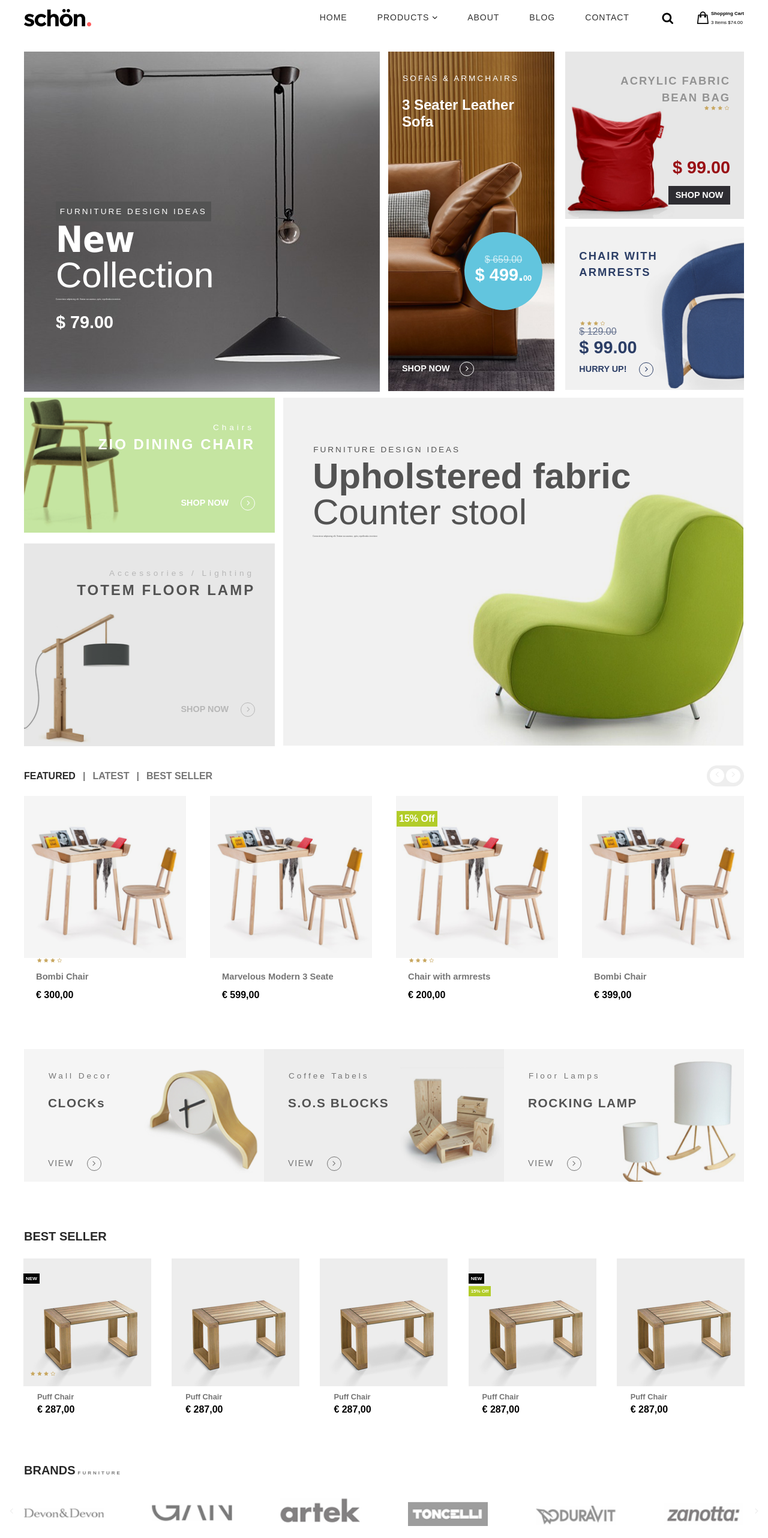
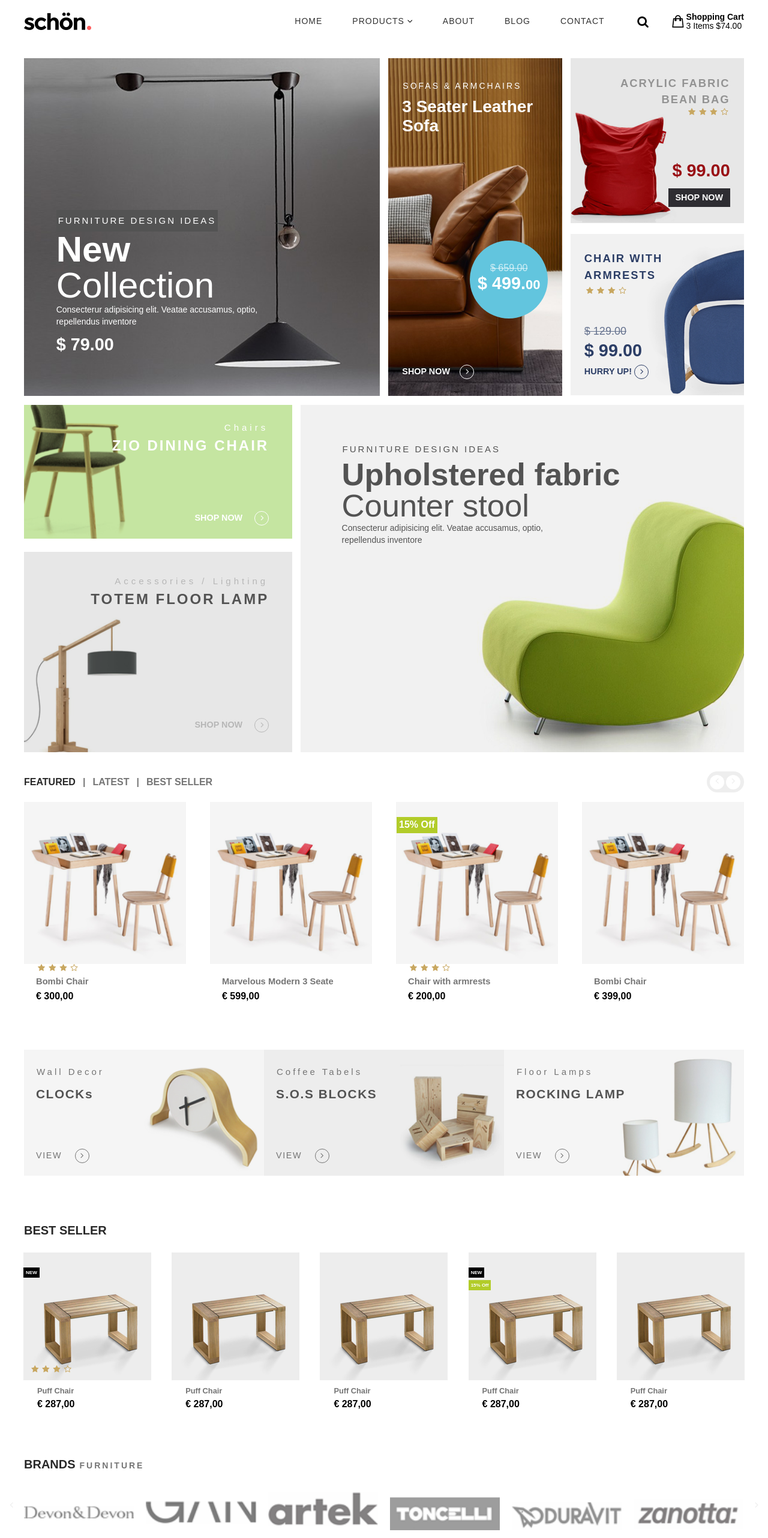
Before and after one commit to qshaystar/offical-site, a plain HTML site: page index.html in a window 1280 px wide. Shown: the part 60-2624 px from the top of the page at 60% size. Drawn offline with Linux system fonts and the light colour scheme.

Commit message:
fixing problems

```diff
--- a/index.html
+++ b/index.html
@@ -113,10 +113,11 @@
 		<div class="header">
 			<div class="container">
 				<div class="row">
-					<div class="col-6 banners">
+					<div class="col-6 banners collection-banner">
 						<img src="images/lamp.png" alt="new collection">
 
-						<div class="banner-text collection-benner">
+						<div class="banner-text">
+							<div class="collection-text">
 								<div class="tag">furniture design ideas</div>
 								<div class="banner-title">
 									<h2>New</h2>
@@ -125,14 +126,20 @@
 								<p>Consecterur adipisicing elit. Veatae accusamus, optio, repellendus inventore</p>
 								<div class="price">$ 79.00</div>
 							</div>
+
+						</div>
 					</div>
 
-					<div class="col-3 banners">
+					<div class="col-3 banners sofa-banner">
 						<img src="images/sofa.png" alt="sofa">
-						<div class="banner-text sofa-banner">
+						<div class="banner-text long-ver">
+							<div class="sofa-text">
+								<div class="top">
 									<div class="tag">Sofas & armchairs</div>
 
 									<h3 class="banner-title">3 Seater Leather <br> Sofa</h3>
+								</div>
+
 
 								<div class="price-label">
 									<div class="discount">$ 659.<span>00</span></div>
@@ -144,11 +151,14 @@
 
 						</div>
 
+					</div>
+
 					<div class="col-3">
-						<div class="banners">
+						<div class="banners bean-banner">
 							<img src="images/bean-bag.png" alt="bean bag">
 
-							<div class="bean-banner  banner-text">
+							<div class="banner-text bean-text">
+								<div class="top">
 									<h3 class="banner-title">
 										Acrylic Fabric <br> Bean Bag
 									</h3>
@@ -158,15 +168,20 @@
 										<li><i class="icon-star"></i></li>
 										<li><i class="icon-star-empty"></i></li>
 									</ul>
+								</div>
+
+								<div class="down">
 									<div class="price">$ 99.00</div>
 									<a href="#" class="go-shop">shop now</a>
 								</div>
+
+							</div>
 						</div>
 
-						<div class="banners">
+						<div class="banners blue-chair-banner">
 							<img src="images/blue-chair.png" alt="chair with armrests">
 
-							<div class="blue-chair-banner banner-text">
+							<div class=" banner-text blue-chair-text">
 								<h3 class="banner-title">
 									Chair With <br> Armrests
 								</h3>
@@ -176,9 +191,14 @@
 										<li><i class="icon-star"></i></li>
 										<li><i class="icon-star-empty"></i></li>
 								</ul>
+
+								<div class="down">
+
 									<div class="discount">$ 129.00</div>
 									<div class="price">$ 99.00</div>
 									<a href="#" class="go-shop">hurry up! <span class="detail-btn"><i class="icon-angle-right"></i></span></a>
+								</div>
+
 							</div>
 
 						</div>
@@ -187,21 +207,27 @@
 
 				<div class="row full-padding">
 					<div class="col-5">
-						<div class="banners">
+						<div class="banners dining-chair-banner">
 							<img src="images/chair-green-bg.png" alt="dining chair">
-							<div class="dining-chair-banner banner-text">
+							<div class="dining-chair-text banner-text">
+								<div class="top">
 									<div class="tag">chairs</div>
 									<h3 class="banner-title">zio dining chair</h3>
+								</div>
+
 								<a class="go-shop">shop now <span class="detail-btn"><i class="icon-angle-right"></i></span></a>
 							</div>
 						</div>
-						<div class="banners">
+						<div class="banners floor-lamp-banner">
 							<img src="images/floor-lamp.png" alt="floor lamp">
-							<div class="floor-lamp-banner banner-text">
+							<div class="floor-lamp-text banner-text">
+								<div class="top">
 									<div class="tag">
 									Accessories / Lighting
 									</div>
 									<h3 class="banner-title">totem floor lamp</h3>
+								</div>
+
 								<a href="#" class="go-shop">shop now <span class="detail-btn"><i class="icon-angle-right"></i></span></a href="#">
 							</div>
 
@@ -210,9 +236,9 @@
 
 					</div>
 
-					<div class="col-7 banners">
+					<div class="col-7 banners stool-banner">
 						<img src="images/stool.png" alt="counter stool">
-						<div class="stool-banner banner-text">
+						<div class="stool-text banner-text">
 							<div class="tag">furniture design ideas</div>
 							<div class="banner-title">
 								<h2>Upholstered fabric</h2>
@@ -321,6 +347,7 @@
 						<img src="images/clocks.png" alt="clocks">
 
 						<div class="product-text">
+
 							<div class="tag">Wall Decor</div>
 							<h3 class="product-name">clock<span>s</span></h3>
 							<a href="#" class="go-shop">View <span class="detail-btn"><i class="icon-angle-right"></i></span></a>
@@ -543,22 +570,28 @@
 
 				<div class="row">
 					<div class="col-2 brand-logo">
-						<img src="images/brand-devon.png" alt="devon">
+						<a href="#"><img src="images/brand-devon.png" alt="devon"></a>
+
 					</div>
 					<div class="col-2 brand-logo">
-						<img src="images/brand-gan.png" alt="gan">
+						<a href="#"><img src="images/brand-gan.png" alt="gan"></a>
+
 					</div>
 					<div class="col-2 brand-logo">
-						<img src="images/brand-artek.png" alt="artek">
+						<a href="#"><img src="images/brand-artek.png" alt="artek"></a>
+
 					</div>
 					<div class="col-2 brand-logo">
-						<img src="images/brand-ton.png" alt="ton">
+						<a href="#"><img src="images/brand-ton.png" alt="ton"></a>
+
 					</div>
 					<div class="col-2 brand-logo">
-						<img src="images/brand-duravit.png" alt="duravit">
+						<a href="#"><img src="images/brand-duravit.png" alt="duravit"></a>
+
 					</div>
 					<div class="col-2 brand-logo">
-						<img src="images/brand-zan.png" alt="zan">
+						<a href="#"><img src="images/brand-zan.png" alt="zan"></a>
+
 					</div>
 				</div>
 
--- a/less/about.less
+++ b/less/about.less
@@ -171,12 +171,12 @@
 	.team-member {
 
 		.row {
-			margin: 0 -3em;
+			margin: 0 -20px;
 		}
 	}
 
 	.member {
-		padding: 0 3em;
+		padding: 0 20px;
 	}
 
 	.workspace {
@@ -234,8 +234,6 @@
 		.cover {
 
 			.social-media {
-				width: 100%;
-				left: 66%;
 
 				li {
 					width: 2.25em;
@@ -261,7 +259,12 @@
     		padding: 0 .8em;
 		}
 
+		.images-grid {
+			position: relative;
+		}
+
 		.img-group {
+
 
 			&:first-child {
 				margin-bottom: .8em;
@@ -272,5 +275,31 @@
 				}
 			}
 		}
+
+		.control-bar {
+		    position: absolute;
+		    left: 0;
+		    right: 0;
+		    bottom: 0;
+		    top: 0;
+		    border-radius: 0;
+		    padding: 0;
+		    background: transparent;
+
+	    	a {
+				color: @gray-text;
+	    	}
+		}
+
+		.control-left {
+			position: absolute;
+		    left: -5%;
+		    top: 50%;
+		}
+		.control-right {
+			position: absolute;
+		    right: -5%;
+		    top: 50%;
+		}
 	}
 }
--- a/less/contact.less
+++ b/less/contact.less
@@ -54,14 +54,9 @@
 
 
 .map {
-	position: relative;
+
 	margin: 4em 0;
 
-	.logo {
-		position: absolute;
-		top: 30%;
-    	left: 50%;
-	}
 }
 
 .simpel-ver {
@@ -153,6 +148,10 @@
 			text-transform: uppercase;
 		}
 
+		.info {
+			text-align: left;
+		}
+
 		.info-box {
 			&:last-child {
 			text-align: right;
@@ -163,23 +162,18 @@
 
 		.payment-methods, .copyright {
 			float: none;
-			position: relative;
-			left: 50%;
+			text-align: center;
+		}
+
+		.payment-methods {
+
+			img {
+				display: inline-block;
+			}
 
 		}
 
-		.payment-methods {
-			width: 28%;
-			transform: translateX(-25%);
 
-			img {
-				width: 100%;
-			}
-		}
-
-		.copyright {
-			transform: translateX(-7.25%);
-		}
 
 
 	}
@@ -243,14 +237,6 @@
 			justify-content: flex-end;
 		}
 
-		.payment-methods {
-			width: 17%;
-			transform: translateX(-44%);
-		}
-
-		.copyright {
-			transform: translateX(-7.5%);
-		}
 
 
 	}
--- a/less/main.less
+++ b/less/main.less
@@ -69,12 +69,13 @@ p {
 	max-width: 320px;
 	display: block;
 	margin: 0 auto;
+	padding: 0 15px;
 }
 
 
 
 .col-2 {
-	width: 50%;
+	width: 70%;
 }
 
 .col-2-5 {
@@ -238,10 +239,21 @@ p {
 
 .banners {
 	position: relative;
+	margin-top: 5px;
 }
 
 .banner-text {
 	z-index: 2;
+	position: absolute;
+    top: 10%;
+    right: 10%;
+    left: 10%;
+    bottom: 10%;
+}
+
+.long-ver {
+	top: 5%;
+	bottom: 5%;
 }
 
 .banner-title {
@@ -384,7 +396,7 @@ h4.title {
 }
 
 .placeholder {
-	font-size: .5rem;
+	font-size: 13px;
 	opacity: 0;
 }
 
@@ -396,83 +408,79 @@ h4.title {
 .header  {
 	img {
 		display: inline;
-	}
-
-	.col-3{
-
-		&:nth-child(2) {
-			width: 48%;
-
-		}
-
-		&:nth-child(3) {
-			width: 52%;
-		}
-
-		.banners {
-			margin-left: 0.2em;
-
-			&:nth-child(2) {
-				margin-top: .65em;
-			}
-		}
-	}
-
-}
-
-.collection-benner {
-	position: absolute;
-    top: 110px;
-    left: 30px;
-    width: 60%;
+		object-fit: cover;
+		height: 100%
+	}
+
+}
+
+
+.collection-banner {
+	height: 300px;
+}
+
+.collection-text {
+    position: absolute;
+    bottom: 0;
+    width: 80%;
     color: white;
-	.tag {
+
+    .tag {
 		display: inline-block;
 		padding: 0.2em .2em;
 		background-color: @gray-color;
 	}
-    .banner-title {
+
+	.banner-title {
     	font-size: 1.5rem;
     	line-height: 1;
     }
 
-    .price {
+		.price {
     	line-height: 2;
     }
-
-    h2:first-child {
-    	font-family: Tahoma;
+}
+
+
+.sofa-banner {
+	width: 100%;
+	height: 400px;
+}
+
+.sofa-text {
+	width: 100%;
+    color: white;
+
+    .tag {
+    	text-align: center;
+    	font-size: 14px;
+    	line-height: 2.5;
     }
-}
-
-
-
-.sofa-banner {
-	position: absolute;
-    top: 10px;
-    left: 5px;
-    color: white;
+
     .banner-title {
-    	margin-top: 1rem;
-    	font-size: 1.12rem;
+
+    	font-size: 28px;
     }
 
     .price-label {
+    	position: absolute;
+	    right: 0;
+	    bottom: 20%;
 	    border-radius: 50%;
-	    margin-top: 6em;
-   		margin-left: 5em;
 	    padding-top: 1.25rem;
-	    width: 5rem;
-	    height: 5rem;
+	    width: 5.5rem;
+	    height: 5.5rem;
 	    text-align: center;
 	    background: #62c5de;
+
 	    .price span {
 	    	font-size: .8rem;
 	    }
     }
 
     .go-shop {
-    	margin-top: 4em;
+    	position: absolute;
+    	bottom: 0;
     	color: white;
 
     }
@@ -480,16 +488,18 @@ h4.title {
 
 
 .bean-banner, .blue-chair-banner {
-	position: absolute;
-	top: 10px;
-	left: 10px;
-	right: 10px;
-	bottom: 10px;
+	height: 250px;
+	width: 100%;
 
 	.banner-title {
+		font-size: 22px;
 		text-transform: uppercase;
 		letter-spacing: .05rem;
 	}
+
+	.price {
+		font-size: 22px;
+	}
 }
 
 .bean-banner {
@@ -503,10 +513,15 @@ h4.title {
 		float: right;
 	}
 
+	.down {
+		position: absolute;
+	    right: 0;
+	    bottom: 0
+	}
+
 	.price {
 		clear: both;
-		margin-top: 3rem;
-    	margin-bottom: .55rem;
+  		line-height: 2;
 		color: #991015;
 	}
 
@@ -522,17 +537,27 @@ h4.title {
 	color: #2c3e66;
 
 	.stars {
-		margin-top: 1.3rem;
+		line-height: 2;
+	}
+
+	.down {
+		position: absolute;
+		left: 0;
+		bottom: 0;
 	}
 
 	.discount {
 		color: #2c3e66;
 		opacity: .7;
+		font-size: 14px;
+	}
+
+	.price {
+		line-height: 1.5;
 	}
 
 	.go-shop  {
 		color: #2c3e66;
-		margin-top: .5rem;
 
 	}
 
@@ -542,10 +567,6 @@ h4.title {
 }
 
 .dining-chair-banner, .floor-lamp-banner {
-	position: absolute;
-	top: 20px;
-	right: 20px;
-	text-align: right;
 
 	.banner-title {
 		font-size: 1.25rem;
@@ -554,21 +575,39 @@ h4.title {
 	}
 
 	.tag {
+		text-align: right;
 		text-transform: capitalize;
 	}
 
+	.top {
+		position: absolute;
+		right: 0;
+	}
+
+	.go-shop {
+		position: absolute;
+		right: 0;
+		bottom: 0;
+	}
+
 }
 
 .dining-chair-banner {
+	height: 158px;
+	width: 100%;
 	color: white;
+
+
 	.go-shop {
-		margin-top: 6.5em;
 		color: white;
 	}
 }
 
 .floor-lamp-banner {
+	height: 234px;
+	width: 100%;
 	color: @gray-color;
+
 	.tag {
 		color: #b7b7b7;
 	}
@@ -580,9 +619,8 @@ h4.title {
 }
 
 .stool-banner {
-	position: absolute;
-    top: 30px;
-    left: 20px;
+	height: 220px;
+	width: 100%;
 	color: @gray-color;
 
 	.banner-title {
@@ -611,6 +649,12 @@ h4.title {
 
 	.col-4 {
 		position: relative;
+		height: 160px;
+
+		img {
+			height: 100%;
+			object-fit: cover;
+		}
 	}
 
 	.discount-label {
@@ -620,15 +664,16 @@ h4.title {
 
 	.product-name {
 		font-size: .92rem;
-		line-height: 3;
+		line-height: 2;
 	}
 
 	.product-text {
 		position: absolute;
-	    top: 30px;
-	    left: 25px;
+		top: 10%;
+	    right: 5%;
+	    left: 5%;
+	    bottom: 10%;
 	    color: @gray-text;
-	    line-height: 0;
 	    letter-spacing: .1rem;
 
 	    a {
@@ -655,7 +700,8 @@ h4.title {
 	}
 
 	.go-shop {
-	    	margin-top: 4em;
+	    	position: absolute;
+	    	bottom: 0;
 	    	font-weight: normal;
 	 }
 
@@ -783,12 +829,13 @@ h4.title {
 	padding-bottom: 4em;
 
 	.row {
-		margin: 0 -2em;
+		margin: 0 -10px;
+		text-align: center;
 	}
 
 	.subtitle {
 		padding-left: .5em;
-		font-size: .5rem;
+		font-size: 14px;
 	    letter-spacing: 3px;
 		color: @gray-text;
 	}
@@ -798,7 +845,9 @@ h4.title {
 	}
 
 	.brand-logo {
-		padding: .5em 2em;
+		float: none;
+		display: inline-block;
+		padding: .5em 10px;
 	}
 }
 
@@ -919,6 +968,7 @@ hr {
 
 	.container {
 		max-width: 720px;
+		padding: 0;
 	}
 
 
@@ -945,6 +995,15 @@ hr {
 		}
 	}
 
+
+	.col-5 {
+		width: 38%;
+	}
+
+	.col-7 {
+		width: 62%;
+	}
+
 // header
 	.account, #nav {
 		width: 720px;
@@ -953,7 +1012,7 @@ hr {
 	#breadcrumbs {
 		display: flex;
 		justify-content: center;
-		font-size: .5rem;
+		font-size: 14px;
 		line-height: 3;
 		color: @gray-text;
 
@@ -967,7 +1026,7 @@ hr {
 // content
 
 	p {
-		font-size: .2rem;
+		font-size: 14px;
 	}
 
 	.banners {
@@ -975,19 +1034,19 @@ hr {
 	}
 
 	.tag {
-		font-size: .5rem;
+		font-size: 13px;
 	}
 
 	.discount {
-		font-size: .5rem;
+		font-size: 14px;
 	}
 
 	.go-shop {
-		font-size: .5rem;
+		font-size: 13px;
 	}
 
 	.stars {
-			font-size: .5rem;
+			font-size: 13px;
 	}
 
 
@@ -1000,31 +1059,9 @@ hr {
 		}
 
 		.col-3 {
-
-			&:nth-child(2) {
-				width: 24%;
-			}
-
-
-			&:nth-child(3) {
-				width: 26%;
-			}
-		}
-
-		.col-5 {
-			width: 35.6%;
-
-			.banners {
-				&:nth-child(2) {
-					margin-top: .65em;
-				}
-			}
-
-		}
-
-	.col-7 {
-		width: 64.3%
-		}
+			width: 25%;
+		}
+
 
 	.full-padding {
 		padding-top: .5em;
@@ -1036,35 +1073,29 @@ hr {
 		}
 	}
 
-	.collection-benner {
-		top: 145px;
+	.collection-banner {
+
+		height: 340px;
+
+	}
+
+	.sofa-banner {
+		height: 340px;
+
+	}
+
+	.sofa-text {
+
+		.tag {
+			font-size: 12px;
+		}
 
 		.banner-title {
-			font-size: 1.35rem;
-		}
-		.tag {
-			padding: .2em .5em;
-		}
-	}
-
-	.sofa-banner {
-		left: 10px;
-
-		.price-label {
-			margin-top: 6em;
-    		margin-left: 4em;
-			width: 5.5em;
-			height: 5.5em;
-		}
-
-		.go-shop {
-			margin-top: 3em;
+			font-size: 18px;
 		}
 	}
 
 	.bean-banner, .blue-chair-banner {
-		left: 13px;
-		right: 13px;
 
 		.banner-title {
 			font-size: .9rem;
@@ -1073,18 +1104,22 @@ hr {
 
 	}
 
-	.col-3 {
-		.banners {
-			margin: 0;
-		}
-	}
+	.bean-banner {
+		height: 166px;
+	}
+
+	.blue-chair-banner {
+		height: 162px;
+		margin-top: 11px;
+	}
+
 
 
 
 
 	.stool-banner {
-		top: 35px;
-   	 	left: 30px;
+		height: 349px;
+
 
    	 	.banner-title {
    	 		font-size: 1.35rem;
@@ -1099,39 +1134,35 @@ hr {
 	}
 
 	.dining-chair-banner {
-
-		.go-shop {
-			margin-top: 4em;
-		}
+		height: 136px;
+
 	}
 
 	.floor-lamp-banner {
-
-		.go-shop {
-			margin-top: 9em;
-		}
+		height: 203px;
+		margin-top: 10px;
+
 	}
 
 	.features {
 
 		.feature:nth-child(2) {
-		margin: 0 -5em;
-		}
-
-		.product-text {
-			top: 40px;
-			left: 30px;
-
-		}
+		margin: 0 -20px;
+		}
+
 
 	}
 
 
 	.feature {
 
+		.col-4 {
+			height: 210px;
+		}
+
 
 		.feature-item {
-			padding: 0 5em;
+			padding: 0 20px;
 		}
 
 
@@ -1160,26 +1191,37 @@ hr {
 		}
 	}
 
+	.brands {
+		.row {
+			text-align: left;
+		}
+
+		.brand-logo {
+			float: left;
+		}
+	}
+
 
 	// footer
 
 	.guarantee {
-		margin: 0 -2.5em;
+		margin: 0 10px;
 	}
 
 	.pros {
-		padding: 0 2.5em;
+		padding: 0 10px;
 	}
 
 	.info {
 		padding-bottom: 3em;
+		text-align: center;
 
 		.col-3 {
 			width: 100%;
 		}
 
 		.address, a, i {
-			font-size: .5rem;
+			font-size: 14px;
 		}
 
 
@@ -1191,12 +1233,17 @@ hr {
 		display: inline-block;
 		float: left;
 		width: 50%;
-		font-size: .5rem;
+		font-size: 14px;
 	}
 
 
 	.social-media  {
 		padding-bottom: 0;
+
+		ul {
+			display: inline-block;
+		}
+
 		i {
 			font-size: 1rem;
 		}
@@ -1206,7 +1253,7 @@ hr {
 
 	.copyright {
 		float: left;
-		font-size: .5rem;
+		font-size: 14px;
 	}
 
 	.payment-methods {
@@ -1302,7 +1349,7 @@ hr {
 					display: inline-block;
 					padding: 10px 20px;
 					color: @light-gray-color;
-					font-size: .5rem;
+					font-size: 14px;
 					transition: background-color .5s;
 				 &:hover {
 				 	background-color: #3f3e43;
@@ -1395,7 +1442,7 @@ hr {
 		.cart-content {
 			float: right;
 			display: inline;
-		    font-size: 0.5rem;
+		    font-size: 14px;
 		    line-height: 15px;
 
 		    div {
@@ -1410,8 +1457,8 @@ hr {
 
 	.tag {
 		line-height: 2;
-		font-size: .85rem;
 		font-weight: 500;
+		font-size: 15px;
 		letter-spacing: 3px;
 	}
 
@@ -1471,11 +1518,6 @@ hr {
 			padding: 0 .35em;
 		}
 
-		.col-5 {
-			.banners:nth-child(2) {
-				margin-top: .9em;
-			}
-		}
 
 		.price {
 			font-size: 1.8rem;
@@ -1487,9 +1529,8 @@ hr {
 	}
 
 
-	.collection-benner {
-		top: 250px;
-		left: 60px;
+	.collection-banner {
+		height: 563px;
 
 
 		.banner-title {
@@ -1501,30 +1542,34 @@ hr {
 	}
 
 	.sofa-banner {
-		top: 30px;
-		left: 30px;
+		height: 563px;
+
+		.tag {
+			font-size: 14px;
+			text-align: left;
+		}
 
 		.banner-title {
-			font-size: 1.5rem;
+			font-size: 28px;
 		}
 
 		.price-label {
-			margin-top: 8.5em;
-    		margin-left: 6.5rem;
 			padding-top: 37px;
 			width: 6.5em;
 			height: 6.5em;
 		}
 
-		.go-shop {
-			margin-top: 6em;
+	}
+
+	.sofa-text {
+		.price-label {
+			.price span {
+				font-size: 22px;
+			}
 		}
 	}
 
 	.bean-banner, .blue-chair-banner {
-		top: 35px;
-	    left: 30px;
-	    right: 30px;
 
 		.banner-title {
 			font-size: 1.15rem;
@@ -1535,11 +1580,8 @@ hr {
 	}
 
 	.bean-banner {
-
-		.price {
-			margin-top: 3em;
-    		margin-bottom: 0.5em;
-		}
+		height: 275px;
+
 
 		.go-shop {
 			padding: 0.5em 0.8em;
@@ -1548,19 +1590,15 @@ hr {
 	}
 
 	.blue-chair-banner {
-
-		.stars {
-			margin-top: 4.2rem;
-		}
-
-		.detail-btn {
-			margin-left: 1rem;
+		height: 269px;
+		margin-top: 18px;
+
+		.discount {
+			font-size: 18px;
 		}
 	}
 
 	.dining-chair-banner, .floor-lamp-banner {
-		top: 35px;
-   	 	right: 40px;
 
 		.banner-title {
 			font-size: 1.5rem;
@@ -1573,23 +1611,20 @@ hr {
 	}
 
 	.dining-chair-banner {
-		.go-shop {
-			margin-top: 5em;
-		}
+		height: 223px;
+
 	}
 
 	.floor-lamp-banner {
-		.go-shop {
-			margin-top: 12em;
-		}
+		height: 334px;
+		margin-top: 22px;
 	}
 
 	.stool-banner {
-		top: 72px;
-    	left: 56px;
+		height: 579px;
 
 		.banner-title {
-			font-size: 2.5rem;
+			font-size: 35px;
 		}
 	}
 
@@ -1619,14 +1654,9 @@ hr {
 			}
 		}
 
-		.product-text {
-			top: 30px;
-			left: 40px;
-		}
-
-		.go-shop {
-			margin-top: 4em;
-		}
+
+
+
 
 	}
 
@@ -1686,6 +1716,8 @@ hr {
 
 	.brands {
 
+
+
 		.control-bar {
 			display: block;
 			position: absolute;
@@ -1707,13 +1739,21 @@ hr {
 		}
 	}
 
+	.brand-logo {
+
+
+		&:hover {
+			border: 1px solid #eee;
+		}
+	}
+
 
 // footer
 
 	#footer {
 
 		.row {
-			margin: 0 -2em;
+			margin: 0 -10px;
 		}
 	}
 
@@ -1753,7 +1793,8 @@ hr {
 	}
 
 	.info-box {
-		padding: 0 2em;
+		padding: 0 10px;
+		text-align: left;
 
 		&:last-child {
 			text-align: right;
@@ -1782,13 +1823,12 @@ hr {
 	}
 
 	.search-bar {
-
+		display: flex;
 		padding-top: 1em;
-		left: -86px;
+
 
 		.button {
-			position: absolute;
-			left: 164px;
+
 			padding: 1.2em;
 			transition: background-color .3s;
 
```
Also changed, not shown: about.html (+6 -0 lines), contact.html (+1 -3 lines), css/main.css, 1 other file. Lines whose indentation alone changed are shown as unchanged.
